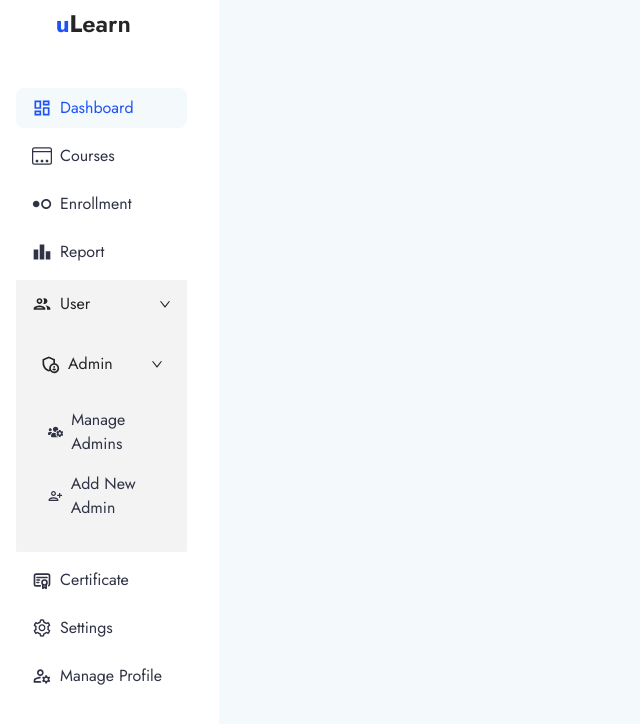
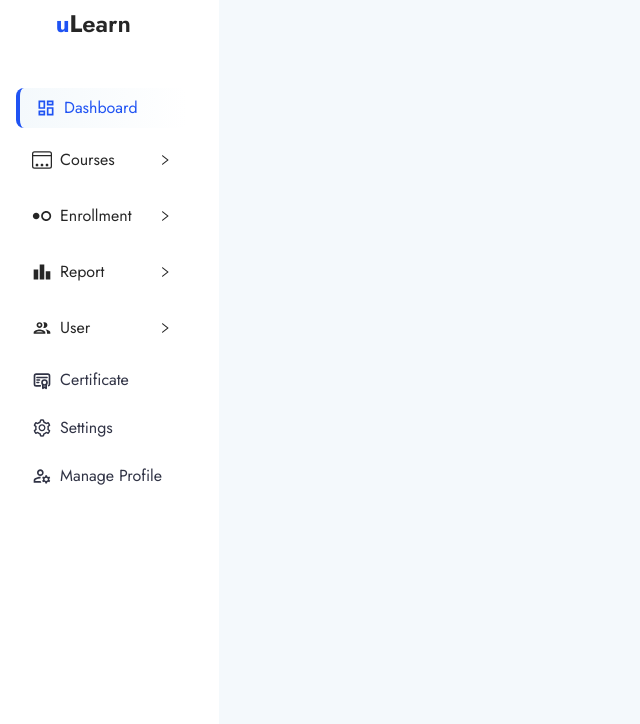
Before and after one commit to JoyCmollik/uLearn-mern-stack-webapplic, a React (Create React App) app in the folder ulearn-react-client-side/: page /admin/dashboard in a window 1280 px wide. Shown: the top 724 px of the page, without its empty margins (0-640 px from the left). Built offline with nearby package versions, Linux system fonts and the light colour scheme.

Commit message:
completed admin dashboard sidebar

```diff
--- a/ulearn-react-client-side/src/dashboards/DashboardLayout/CollapsedSideLinksContainer/CollapsedSideLinksContainer.js
+++ b/ulearn-react-client-side/src/dashboards/DashboardLayout/CollapsedSideLinksContainer/CollapsedSideLinksContainer.js
@@ -1,44 +1,15 @@
 import { Collapse } from 'antd';
 import React from 'react'
 
-const CollapsedSideLinksContainer = () => {
+const CollapsedSideLinksContainer = ({children}) => {
   return (
 		<Collapse
-			defaultActiveKey={['1']}
 			expandIconPosition='end'
 			ghost
-			className='site-collapse-custom-collapse'
+			style={{ padding: '0 !important' }}
+			accordion
 		>
-			{/* <Panel
-				header={
-					<PanelHeader
-						icon={<MdOutlinePeople size={20} />}
-						title='User'
-					/>
-				}
-				key='1'
-				className='site-collapse-custom-panel'
-			>
-				<Collapse defaultActiveKey='1' expandIconPosition='end' ghost>
-					<Panel
-						header={
-							<PanelHeader
-								icon={<MdOutlineAdminPanelSettings size={20} />}
-								title='Admin'
-							/>
-						}
-						key='1'
-					>
-						<SideBarLink to='/admin/manage-admins' end>
-							<FaUsersCog size={20} /> <span>Manage Admins </span>
-						</SideBarLink>
-						<SideBarLink to='/admin/add-admin' end>
-							<MdPersonAddAlt size={20} />{' '}
-							<span>Add New Admin</span>
-						</SideBarLink>
-					</Panel>
-				</Collapse>
-			</Panel> */}
+			{children}
 		</Collapse>
   );
 }
--- a/ulearn-react-client-side/src/dashboards/DashboardLayout/DashboardSidebar/DashboardSidebar.css
+++ b/ulearn-react-client-side/src/dashboards/DashboardLayout/DashboardSidebar/DashboardSidebar.css
@@ -1,12 +1,3 @@
-[data-theme='compact'] .site-collapse-custom-collapse .site-collapse-custom-panel,
-.site-collapse-custom-collapse .site-collapse-custom-panel {
-  margin: 0px !important;
-  padding: 0px !important;
-  overflow: hidden;
-  border: 0px;
-  border-radius: 2px;
+.admin-dashboard-links .ant-collapse-content > .ant-collapse-content-box {
+    padding: 0 8px !important;
 }
-
-.ant-collapse-content > .ant-collapse-content-box {
-    padding: 0 8px;
-}
--- a/ulearn-react-client-side/src/dashboards/DashboardLayout/DashboardSidebar/DashboardSidebar.js
+++ b/ulearn-react-client-side/src/dashboards/DashboardLayout/DashboardSidebar/DashboardSidebar.js
@@ -14,46 +14,117 @@ import { BsWindowDock } from 'react-icons/bs';
 import { TbCertificate } from 'react-icons/tb';
 import { AiOutlineSetting } from 'react-icons/ai';
 import { FaUsersCog } from 'react-icons/fa';
-import { NavLink } from 'react-router-dom';
 import { Collapse } from 'antd';
+import CollapsedSideLinksContainer from '../CollapsedSideLinksContainer/CollapsedSideLinksContainer';
 const { Panel } = Collapse;
 
-const PanelHeader = ({icon, title}) => {
-	return <div className='flex items-center text-base space-x-2'>
-		 {icon} <span>{title} </span>
-	</div>;
-}
+// local component
+const PanelHeader = ({ icon, title }) => {
+	return (
+		<div className='flex items-center text-base space-x-2 bg-white'>
+			{icon} <span>{title} </span>
+		</div>
+	);
+};
 
 const DashboardSidebar = () => {
+	let pathname = window.location.pathname;
+
 	return (
 		<div className='space-y-10'>
-			{/* logo */}
+			{/*****--------------logo---------------*****/}
 			<div className='logo-container p-2 rounded-lg bg-white text-center'>
 				<h2 className='font-semibold text-2xl m-0'>
 					<span className='text-primary font-bold'>u</span>
 					<span className='text-brand font-bold'>L</span>earn
 				</h2>
 			</div>
-			{/* links */}
-			<div className='space-y-2 pl-4'>
+			{/*****--------------links---------------*****/}
+			<div className='space-y-2 pl-4 admin-dashboard-links'>
 				<SideBarLink to='/admin/dashboard' end>
 					<MdOutlineDashboard size={20} /> <span>Dashboard</span>
 				</SideBarLink>
-				<SideBarLink to='/admin/courses' end>
-					<BsWindowDock size={20} /> <span>Courses</span>
-				</SideBarLink>
-				<SideBarLink to='/admin/enrollment' end>
-					<MdHdrWeak size={20} /> <span>Enrollment</span>
-				</SideBarLink>
-				<SideBarLink to='/admin/report' end>
-					<MdLeaderboard size={20} /> <span>Report</span>
-				</SideBarLink>
-				<Collapse
-					defaultActiveKey={['1']}
-					expandIconPosition='end'
-					ghost
-					className='site-collapse-custom-collapse'
-				>
+
+				{/*****--------------Course Links---------------*****/}
+				<CollapsedSideLinksContainer>
+					<Panel
+						header={
+							<PanelHeader
+								icon={<BsWindowDock size={20} />}
+								title='Courses'
+							/>
+						}
+						key='1'
+						style={{ padding: '0 !important' }}
+					>
+						<SideBarLink to='/admin/manage-courses'>
+							<FaUsersCog size={20} /> <span>Manage Courses</span>
+						</SideBarLink>
+						<SideBarLink to='/admin/add-new-courses'>
+							<MdPersonAddAlt size={20} />{' '}
+							<span>Add New Courses</span>
+						</SideBarLink>
+						<SideBarLink to='/admin/course-category'>
+							<MdPersonAddAlt size={20} />{' '}
+							<span>Course Category</span>
+						</SideBarLink>
+						<SideBarLink to='/admin/manage-coupons'>
+							<MdPersonAddAlt size={20} /> <span>Coupons</span>
+						</SideBarLink>
+					</Panel>
+				</CollapsedSideLinksContainer>
+
+				{/*****--------------Enrollment Links---------------*****/}
+				<CollapsedSideLinksContainer>
+					<Panel
+						header={
+							<PanelHeader
+								icon={<MdHdrWeak size={20} />}
+								title='Enrollment'
+							/>
+						}
+						key='1'
+						style={{ padding: '0 !important' }}
+					>
+						<SideBarLink to='/admin/enroll-course'>
+							<FaUsersCog size={20} />{' '}
+							<span>Course Enrollment</span>
+						</SideBarLink>
+						<SideBarLink to='/admin/enrollment-history'>
+							<MdPersonAddAlt size={20} />{' '}
+							<span>Enrollment History</span>
+						</SideBarLink>
+					</Panel>
+				</CollapsedSideLinksContainer>
+
+				{/*****--------------Report section nav links---------------*****/}
+				<CollapsedSideLinksContainer>
+					<Panel
+						header={
+							<PanelHeader
+								icon={<MdLeaderboard size={20} />}
+								title='Report'
+							/>
+						}
+						key='1'
+						style={{ padding: '0 !important' }}
+						className={`${
+							pathname.includes('revenue') &&
+							'border-l-4 border-primary bg-gradient-to-r from-light to-transparent'
+						}`}
+					>
+						<SideBarLink to='/admin/revenue'>
+							<FaUsersCog size={20} /> <span>Admin Revenue</span>
+						</SideBarLink>
+						<SideBarLink to='/admin/purchase-history'>
+							<MdPersonAddAlt size={20} />{' '}
+							<span>Purchase History</span>
+						</SideBarLink>
+					</Panel>
+				</CollapsedSideLinksContainer>
+
+				{/*****--------------User section nav links---------------*****/}
+				<CollapsedSideLinksContainer>
 					<Panel
 						header={
 							<PanelHeader
@@ -62,13 +133,10 @@ const DashboardSidebar = () => {
 							/>
 						}
 						key='1'
-						className='site-collapse-custom-panel'
+						style={{ padding: '0 !important' }}
 					>
-						<Collapse
-							defaultActiveKey='1'
-							expandIconPosition='end'
-							ghost
-						>
+						<CollapsedSideLinksContainer>
+							{/*****--------------Admin links---------------*****/}
 							<Panel
 								header={
 									<PanelHeader
@@ -81,26 +149,82 @@ const DashboardSidebar = () => {
 									/>
 								}
 								key='1'
+								style={{ padding: '0 !important' }}
 							>
-								<SideBarLink to='/admin/manage-admins' end>
+								<SideBarLink to='/admin/manage-admins'>
 									<FaUsersCog size={20} />{' '}
 									<span>Manage Admins </span>
 								</SideBarLink>
-								<SideBarLink to='/admin/add-admin' end>
+								<SideBarLink to='/admin/add-admin'>
 									<MdPersonAddAlt size={20} />{' '}
 									<span>Add New Admin</span>
 								</SideBarLink>
 							</Panel>
-						</Collapse>
+
+							{/*****--------------Content Writer Nav Links---------------*****/}
+							<Panel
+								header={
+									<PanelHeader
+										icon={
+											<MdOutlineAdminPanelSettings
+												size={20}
+											/>
+										}
+										title='Content Writers'
+									/>
+								}
+								key='2'
+								style={{ padding: '0 !important' }}
+							>
+								<SideBarLink to='/admin/manage-content-writer'>
+									<FaUsersCog size={20} />{' '}
+									<span>Manage Content Writers </span>
+								</SideBarLink>
+								<SideBarLink to='/admin/add-content-writer'>
+									<MdPersonAddAlt size={20} />{' '}
+									<span>Add New Content Writer</span>
+								</SideBarLink>
+								<SideBarLink to='/admin/applications-content-writer'>
+									<MdPersonAddAlt size={20} />{' '}
+									<span>Applications</span>
+								</SideBarLink>
+							</Panel>
+
+							{/*****--------------Learner Links---------------*****/}
+							<Panel
+								header={
+									<PanelHeader
+										icon={
+											<MdOutlineAdminPanelSettings
+												size={20}
+											/>
+										}
+										title='Learner'
+									/>
+								}
+								key='3'
+								style={{ padding: '0 !important' }}
+							>
+								<SideBarLink to='/admin/manage-admins'>
+									<FaUsersCog size={20} />{' '}
+									<span>Manage Admins </span>
+								</SideBarLink>
+								<SideBarLink to='/admin/add-admin'>
+									<MdPersonAddAlt size={20} />{' '}
+									<span>Add New Admin</span>
+								</SideBarLink>
+							</Panel>
+						</CollapsedSideLinksContainer>
 					</Panel>
-				</Collapse>
-				<SideBarLink to='/admin/certificate' end>
+				</CollapsedSideLinksContainer>
+
+				<SideBarLink to='/admin/certificate'>
 					<TbCertificate size={20} /> <span>Certificate</span>
 				</SideBarLink>
-				<SideBarLink to='/admin/settings' end>
+				<SideBarLink to='/admin/settings'>
 					<AiOutlineSetting size={20} /> <span>Settings</span>
 				</SideBarLink>
-				<SideBarLink to='/admin/manage-profile' end>
+				<SideBarLink to='/admin/manage-profile'>
 					<MdOutlineManageAccounts size={20} />{' '}
 					<span>Manage Profile</span>
 				</SideBarLink>
--- a/ulearn-react-client-side/src/dashboards/DashboardLayout/SideBarLink/SideBarLink.js
+++ b/ulearn-react-client-side/src/dashboards/DashboardLayout/SideBarLink/SideBarLink.js
@@ -10,10 +10,10 @@ const SideBarLink = React.forwardRef(
 				className={({ isActive }) =>
 					[
 						props.className,
-						'px-4 py-2 rounded-lg flex items-center space-x-2 text-font1 text-base hover:bg-light hover:text-font1',
+						'px-4 py-2 rounded-lg flex items-center space-x-2 text-base hover:bg-light hover:text-font1',
 						isActive
-							? 'bg-light text-primary'
-							: null,
+							? ' text-primary border-l-[4px] border-primary bg-gradient-to-r from-light to-transparent'
+							: 'text-font1',
 					]
 						.filter(Boolean)
 						.join(' ')
```
